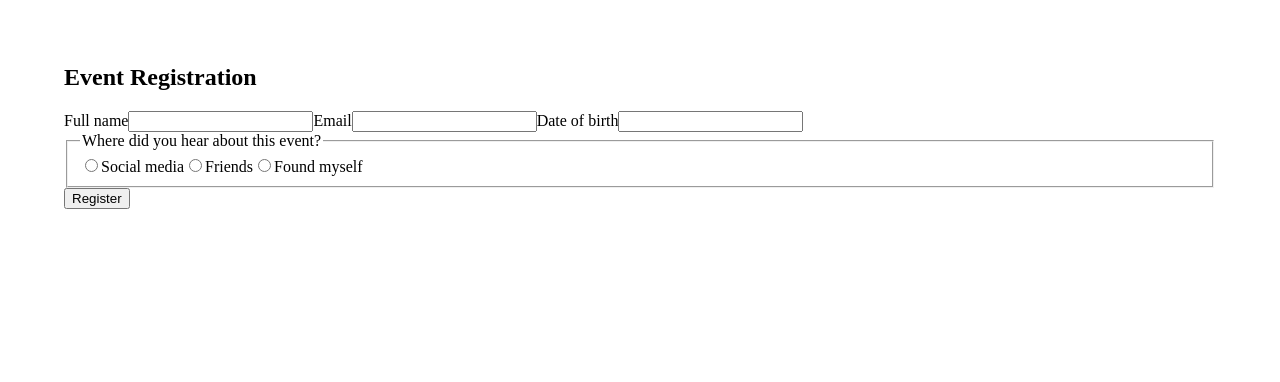
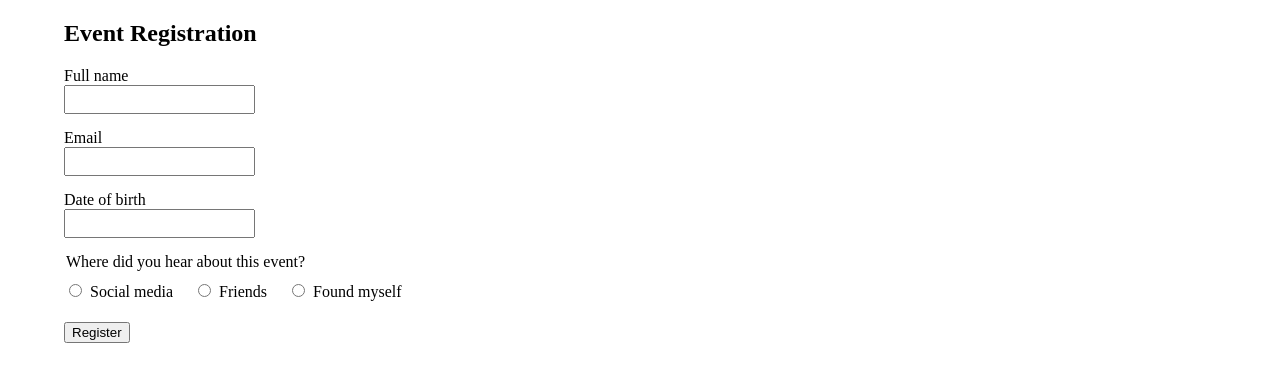
Before and after one commit to Regeln/events_registration_app_eliftech, a React (Vite) app in the folder front-end/: page /register in a window 1280 px wide. Shown: the top 382 px of the page. Built offline with nearby package versions, Linux system fonts and the light colour scheme.

Commit message:
Add css to form and its elements

```diff
--- a/front-end/src/index.css
+++ b/front-end/src/index.css
@@ -3,7 +3,7 @@
 }
 
 body {
-    margin: 5% 5%;
+    margin: 0 5%;
 }
 
 h3 {
@@ -18,11 +18,21 @@ a {
     text-decoration: none;
 }
 
+input {
+    margin-bottom: 15px;
+    padding: 5px 5px;
+}
+
+fieldset {
+    border: 0;
+    margin: 0;
+    padding: 0;
+}
+
 .grid_wrapper {
     display: grid;
     grid-template-columns: repeat(4, 1fr);
     grid-template-rows: repeat(3, 1fr);
-    grid-auto-rows: 0;
     overflow:hidden
 
 }
@@ -35,3 +45,19 @@ a {
     border: solid 1px;
     min-width: 25%;
 }
+
+.registration-form {
+    display: flex;
+    flex-direction: column;
+    justify-content: space-between;
+    align-items: flex-start;
+}
+
+.radio-group {
+    margin: 10px 0;
+}
+
+.radio-label {
+    margin-left: 5px;
+    margin-right: 20px;
+}
```
